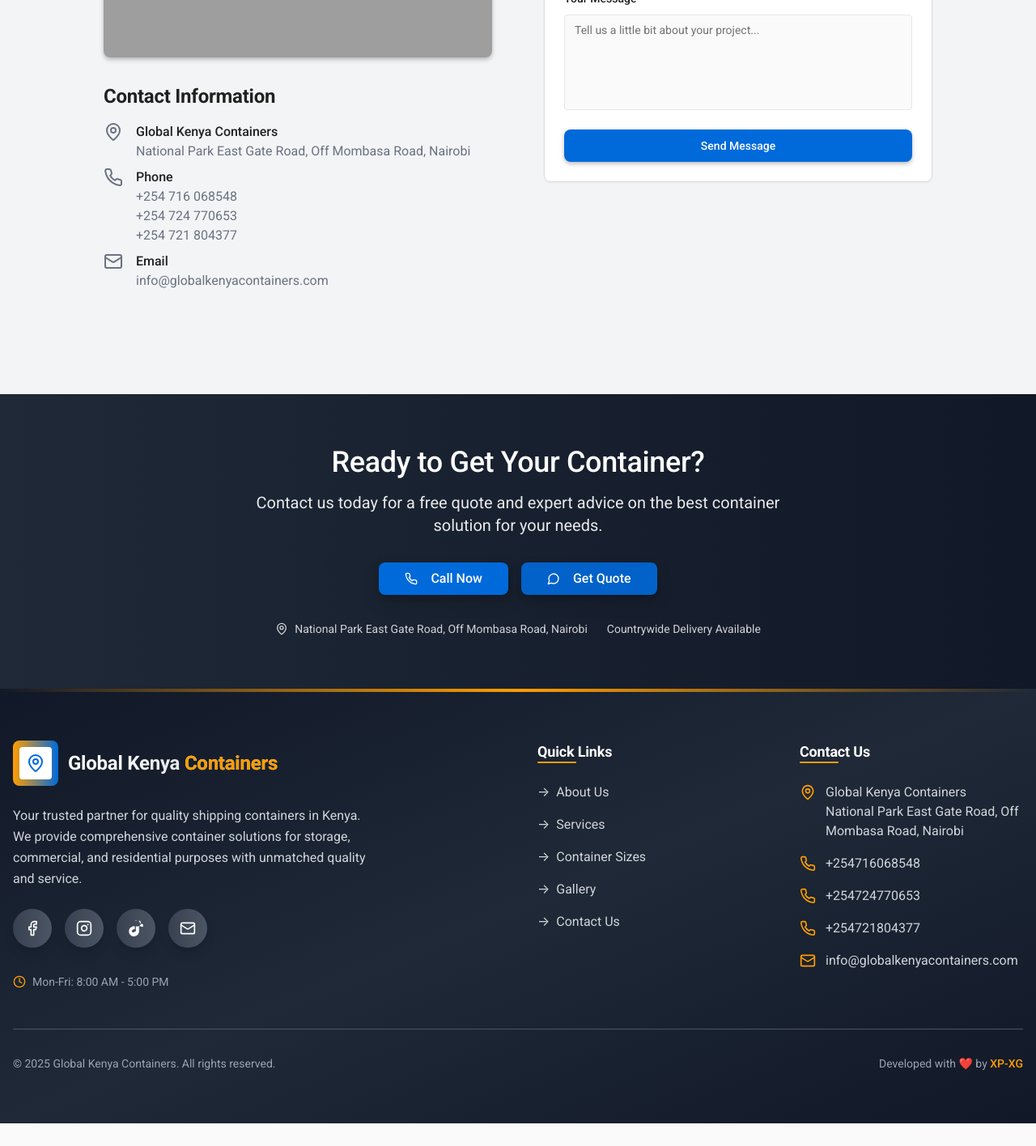
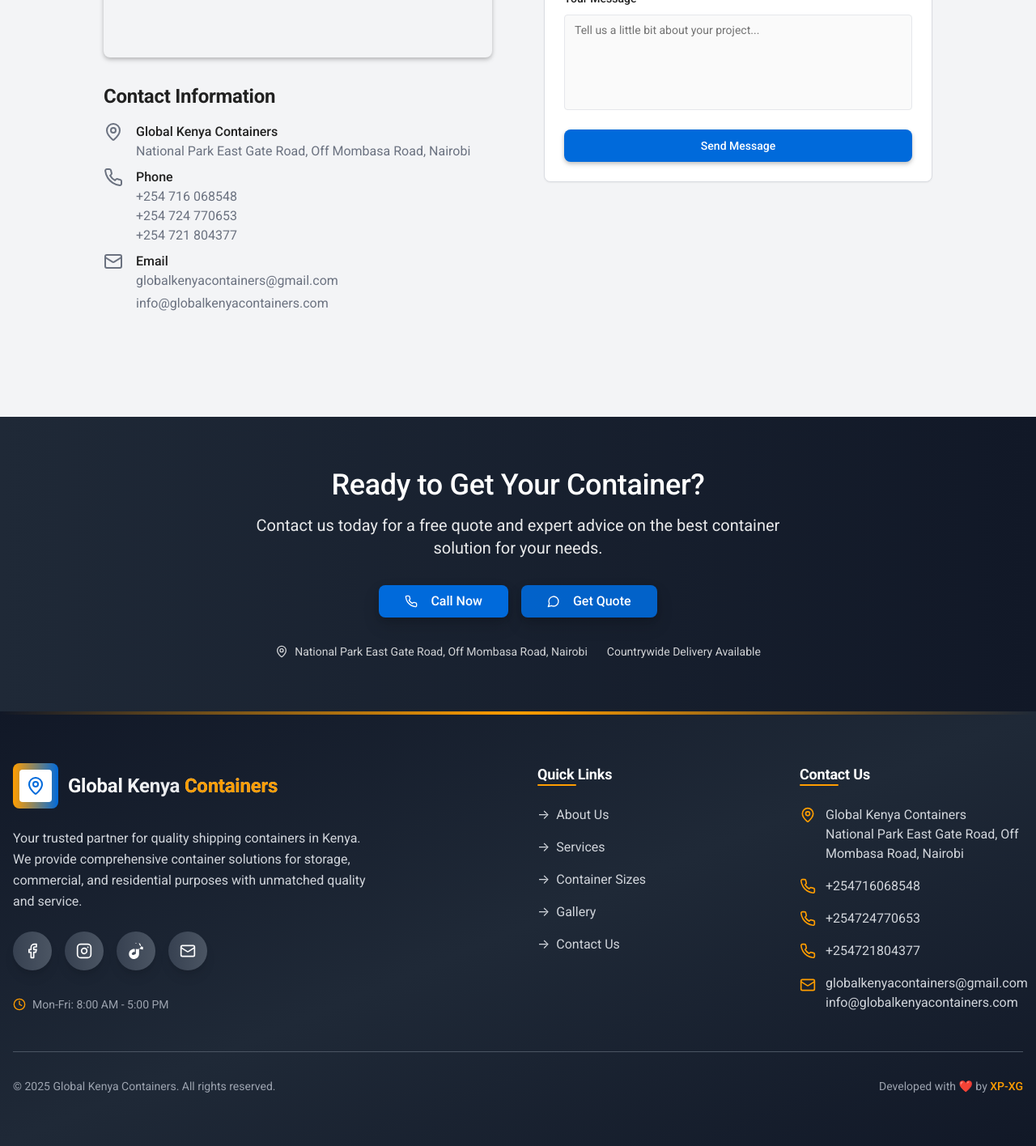
Before and after one commit to xp-xg/gkc, a React (Vite) app: page /contact in a window 1280 px wide. Shown: the part 807-2223 px from the top of the page at 81% size. Before the commit the page ends 2195 px from the top, so only its background shows below. Built offline with nearby package versions, Linux system fonts and the light colour scheme; grey boxes are pictures that could not be loaded; the HTML template or start-up script is replaced by a standard one.

Commit message:
added gmail email address in contact

```diff
--- a/src/components/Contact.tsx
+++ b/src/components/Contact.tsx
@@ -57,9 +57,14 @@ const Contact = () => {
                   <Mail className="h-6 w-6 text-gray-500 dark:text-gray-400" />
                   <div>
                     <p className="font-medium">Email</p>
-                    <a href="mailto:info@globalkenyacontainers.com" className="text-gray-500 hover:text-gray-900 dark:text-gray-400 dark:hover:text-gray-50">
-                      info@globalkenyacontainers.com
-                    </a>
+                    <div className="flex flex-col gap-1">
+                      <a href="mailto:globalkenyacontainers@gmail.com" className="text-gray-500 hover:text-gray-900 dark:text-gray-400 dark:hover:text-gray-50">
+                        globalkenyacontainers@gmail.com
+                      </a>
+                      <a href="mailto:info@globalkenyacontainers.com" className="text-gray-500 hover:text-gray-900 dark:text-gray-400 dark:hover:text-gray-50">
+                        info@globalkenyacontainers.com
+                      </a>
+                    </div>
                   </div>
                 </div>
               </div>
--- a/src/components/ContactForm.tsx
+++ b/src/components/ContactForm.tsx
@@ -163,7 +163,7 @@ export function ContactForm() {
   async function onSubmit(values: z.infer<typeof formSchema>) {
     setIsSubmitting(true);
 
-    const recipientEmail = "info@globalkenyacontainers.com"; // Your company's email
+    const recipientEmail = "globalkenyacontainers@gmail.com"; // Your company's email
     const subject = encodeURIComponent(values.subject);
 
     let body = `Name: ${values.name}\n`;
--- a/src/components/Footer.tsx
+++ b/src/components/Footer.tsx
@@ -56,7 +56,7 @@ const Footer = () => {
                 </svg>
               </a>
               <a
-                href="mailto:info@globalkenyacontainers.com"
+                href="mailto:globalkenyacontainers@gmail.com"
                 className="w-12 h-12 bg-gradient-to-r from-gray-700 to-gray-600 hover:from-accent hover:to-primary rounded-full flex items-center justify-center transition-all duration-300 transform hover:scale-110 shadow-lg hover:shadow-accent/30"
               >
                 <Mail className="w-5 h-5" />
@@ -145,9 +145,12 @@ const Footer = () => {
                 <Phone className="w-5 h-5 mr-3 text-accent flex-shrink-0" />
                 <span>+254721804377</span>
               </li>
-              <li className="flex items-center">
-                <Mail className="w-5 h-5 mr-3 text-accent flex-shrink-0" />
-                <span>info@globalkenyacontainers.com</span>
+              <li className="flex items-start">
+                <Mail className="w-5 h-5 mr-3 mt-1 text-accent flex-shrink-0" />
+                <div className="flex flex-col">
+                  <span>globalkenyacontainers@gmail.com</span>
+                  <span>info@globalkenyacontainers.com</span>
+                </div>
               </li>
             </ul>
           </div>
```
